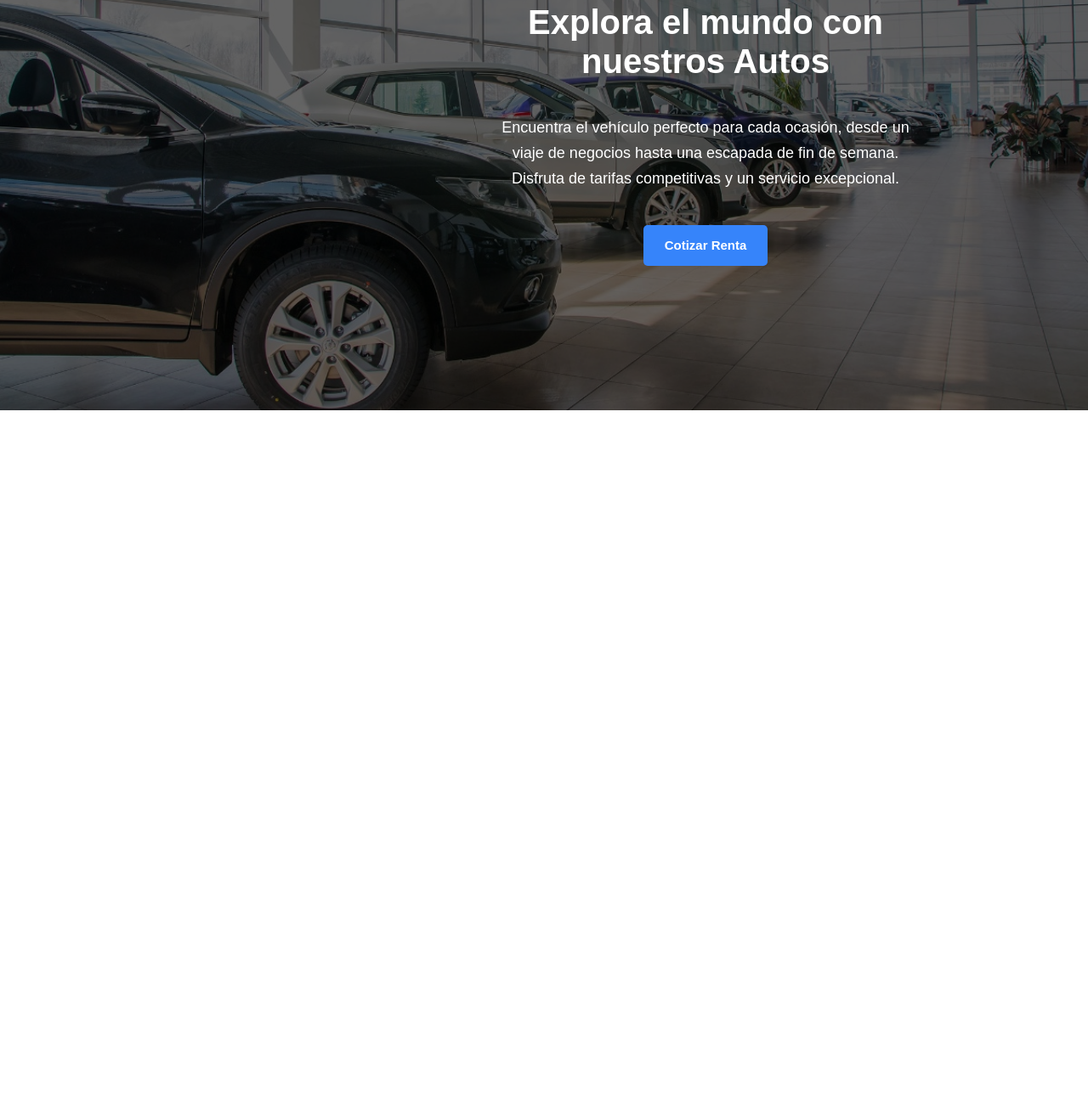
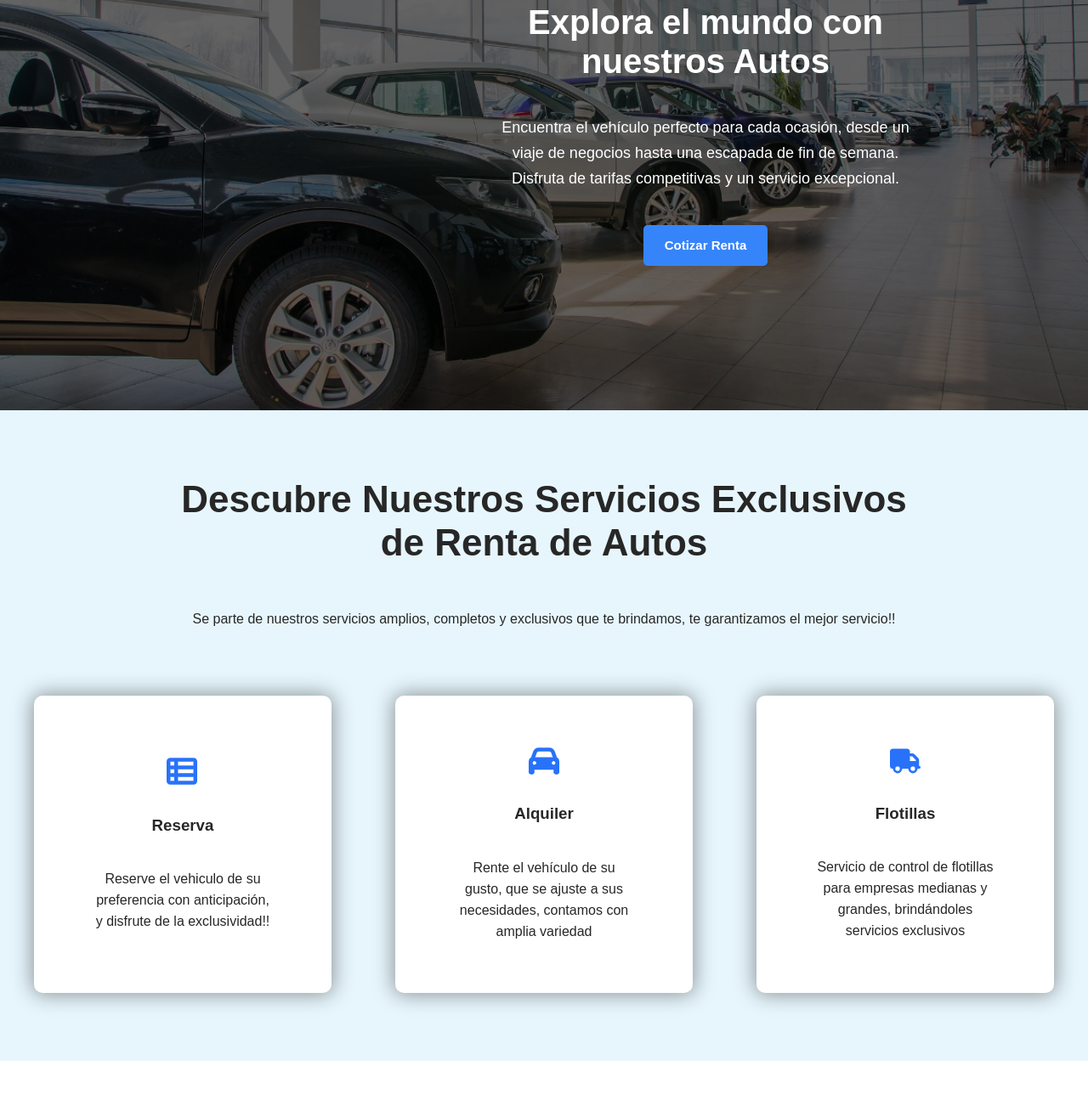
Before and after one commit to VicVaporub14/Quadra_Web, a plain HTML site: page index.html in a window 1280 px wide. Shown: the part 292-1580 px from the top of the page at 85% size. Before the commit the page ends 800 px from the top, so only its background shows below. Drawn offline with Linux system fonts and the light colour scheme.

Commit message:
Agregacion de Servicios

```diff
--- a/css/style.css
+++ b/css/style.css
@@ -8,7 +8,15 @@ html {
 body {
     margin: 0;
     font-family: Arial, Helvetica, sans-serif;
+    color: rgb(39, 39, 39);
 }
+
+
+h3 {
+    margin-top: 0;
+    margin-bottom: 40px;
+}
+
 
 .bar-sup {
     height: 25px;
@@ -139,3 +147,77 @@ body {
     background-color: rgb(0, 84, 209);
     cursor: pointer;
 }
+
+
+
+
+.servicios {
+    background-color: rgb(231, 246, 253);
+}
+
+.contenedor {
+    width: 1200px;
+    margin: 0 auto;
+}
+
+.contenido-servicios {
+    text-align: center;
+    padding-top: 40px;
+    padding-bottom: 80px;
+}
+
+.contenido-servicios h2 {
+    margin: 0 auto;
+    width: 900px;
+    padding: 40px 0;
+    font-size: 44px;
+    font-weight: 700;
+}
+
+
+.cards-servicios {
+    display: flex;
+    flex-direction: row;
+    justify-content: space-between;
+    margin-top: 80px;
+
+
+
+}
+
+
+.card {
+    background-color: white;
+    border-radius: 10px;
+    width: 350px;
+    height: 350px;
+    align-content: center;
+    padding: 30px 40px;
+
+    -webkit-box-shadow: 0px 0px 25px 2px rgba(0,0,0,0.4);
+    -moz-box-shadow: 0px 0px 25px 2px rgba(0,0,0,0.4);
+    box-shadow: 0px 0px 25px 2px rgba(0,0,0,0.4);
+}
+
+.card img {
+    margin-bottom: 30px;
+}
+
+.card p {
+    line-height: 25px;
+    margin: 30px 30px ;
+    margin-bottom: 0;
+}
+
+
+
+/* Beneficios */
+
+.beneficios {
+    height: 700px;
+}
+
+
+.accion {
+    height: 700px;
+}
--- a/index.html
+++ b/index.html
@@ -43,6 +43,46 @@
         </div>
     </div>
 
+    <!-- Servicios -->
+    <div class="servicios">
+        <div class="contenedor">
+            <div class="contenido-servicios">
+                <h2>Descubre Nuestros Servicios Exclusivos de Renta de Autos</h2>
+                <p>Se parte de nuestros servicios amplios, completos y exclusivos que te brindamos, te garantizamos el mejor servicio!!</p>
+                <div class="cards-servicios">
+                    <div class="card">
+                        <img src="imgs/iconos/icono-tabla.png" alt="tabla">
+                        <h3>Reserva</h3>
+                        <p>Reserve el vehiculo de su preferencia con anticipación, y disfrute de la exclusividad!!</p>
+                    </div>
+
+                    <div class="card">
+                        <img src="imgs/iconos/icono-carro.png" alt="icono-carro">
+                        <h3>Alquiler</h3>
+                        <p>Rente el vehículo de su gusto, que se ajuste a sus necesidades, contamos con amplia variedad</p>
+                    </div>
+
+                    <div class="card">
+                        <img src="imgs/iconos/icono-camion.png" alt="icono-camion">
+                        <h3>Flotillas</h3>
+                        <p>Servicio de control de flotillas para empresas medianas y grandes, brindándoles servicios exclusivos</p>
+                    </div>
+                </div>
+            </div>
+        </div>
+    </div>
+
+    <!-- Beneficios -->
+    <div class="beneficios">
+
+    </div>
+
+
+    <!-- Llamada a la accion -->
+    <div class="accion">
+
+    </div>
+
     <footer></footer>
 
 </body>
```
Also changed, not shown: imgs/iconos/icono-camion.png (added), imgs/iconos/icono-carro.png (added), imgs/iconos/icono-tabla.png (added).
